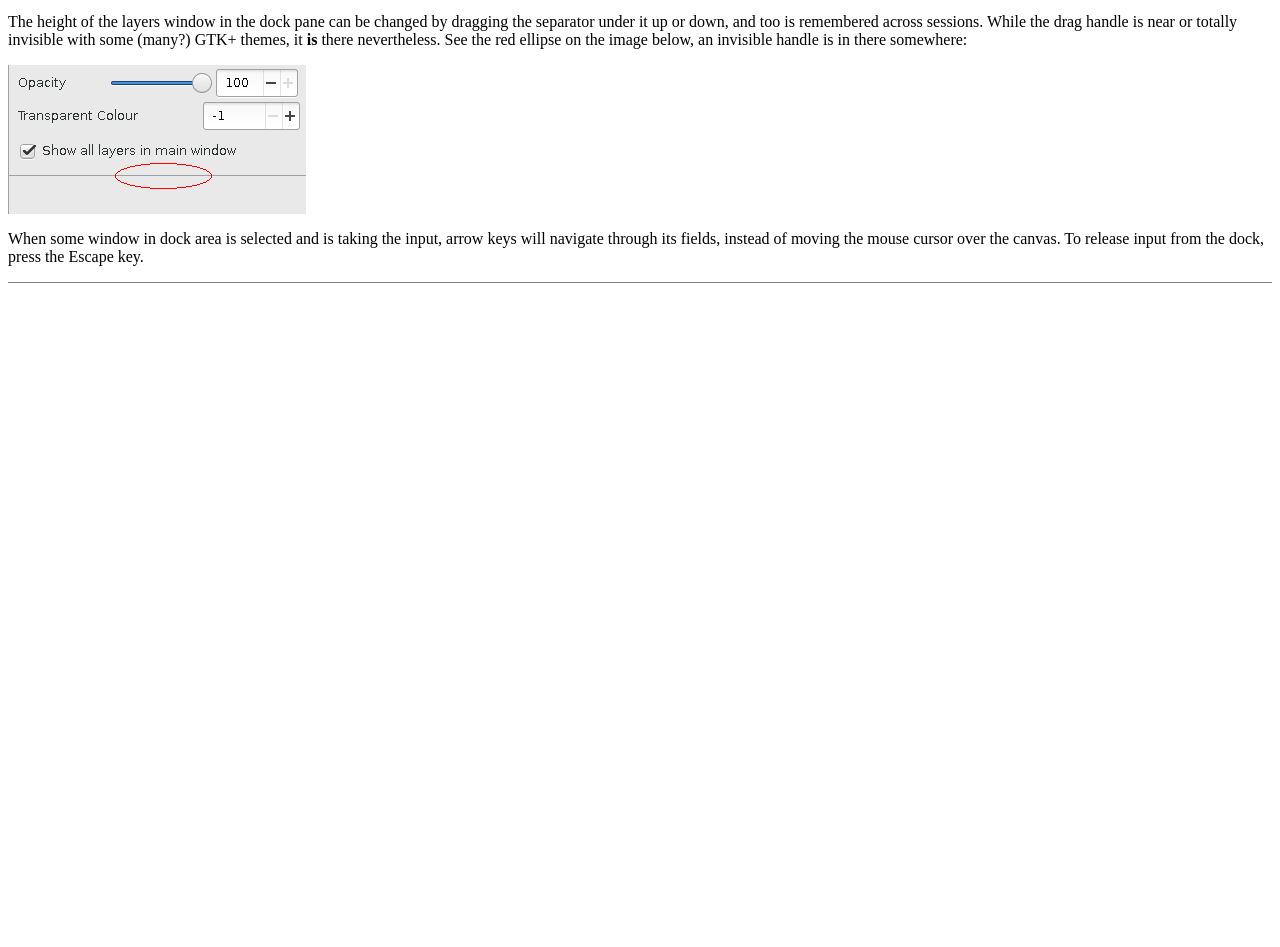
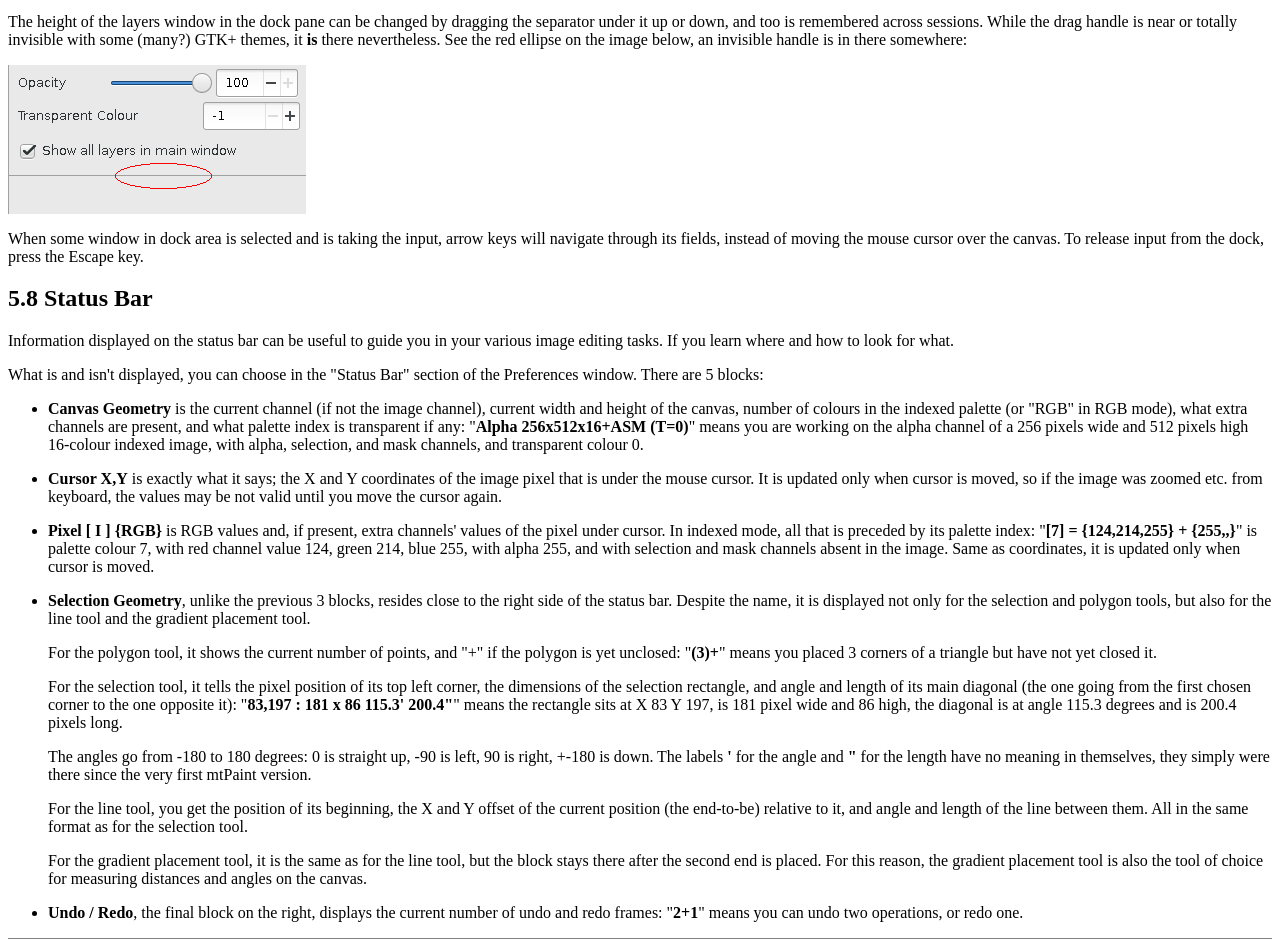
Before and after one commit to wjaguar/mtpaint_handbook, a plain HTML site: page docs/en_GB/chap_05.html in a window 1280 px wide. Shown: the part 4709-5656 px from the top of the page. Before the commit the page ends 5000 px from the top, so only its background shows below. Drawn offline with Linux system fonts and the light colour scheme.

Commit message:
Version 3.50

```diff
--- a/docs/en_GB/chap_05.html
+++ b/docs/en_GB/chap_05.html
@@ -266,6 +266,71 @@ will navigate through its fields, instead of moving the mouse cursor over the
 canvas. To release input from the dock, press the Escape key.
 </P>
 
+<H2 ID="SEC8">5.8 Status Bar</H2>
+
+<P>
+Information displayed on the status bar can be useful to guide you in your
+various image editing tasks. If you learn where and how to look for what.
+</P>
+<P>
+What is and isn't displayed, you can choose in the "Status Bar" section of the
+Preferences window. There are 5 blocks:
+</P>
+
+<UL>
+<LI><B>Canvas Geometry</B> is the current channel (if not the image channel), current
+width and height of the canvas, number of colours in the indexed palette (or
+"RGB" in RGB mode), what extra channels are present, and what palette index is
+transparent if any: "<B>Alpha 256x512x16+ASM (T=0)</B>" means you are working on the
+alpha channel of a 256 pixels wide and 512 pixels high 16-colour indexed image,
+with alpha, selection, and mask channels, and transparent colour 0.
+<P></P>
+<LI><B>Cursor X,Y</B> is exactly what it says; the X and Y coordinates of the image
+pixel that is under the mouse cursor. It is updated only when cursor is moved,
+so if the image was zoomed etc. from keyboard, the values may be not valid until
+you move the cursor again.
+<P></P>
+<LI><B>Pixel [ I ] {RGB}</B> is RGB values and, if present, extra channels' values of
+the pixel under cursor. In indexed mode, all that is preceded by its palette
+index: "<B>[7] = {124,214,255} + {255,,}</B>" is palette colour 7, with red channel
+value 124, green 214, blue 255, with alpha 255, and with selection and mask
+channels absent in the image. Same as coordinates, it is updated only when cursor
+is moved.
+<P></P>
+<LI><B>Selection Geometry</B>, unlike the previous 3 blocks, resides close to the right
+side of the status bar. Despite the name, it is displayed not only for the
+selection and polygon tools, but also for the line tool and the gradient
+placement tool.
+<P></P>
+For the polygon tool, it shows the current number of points, and "+" if the
+polygon is yet unclosed: "<B>(3)+</B>" means you placed 3 corners of a triangle but
+have not yet closed it.
+<P></P>
+For the selection tool, it tells the pixel position of its top left corner, the
+dimensions of the selection rectangle, and angle and length of its main diagonal
+(the one going from the first chosen corner to the one opposite it):
+"<B>83,197 : 181 x 86   115.3' 200.4"</B>" means the rectangle sits at X 83 Y 197,
+is 181 pixel wide and 86 high, the diagonal is at angle 115.3 degrees and is
+200.4 pixels long.
+<P></P>
+The angles go from -180 to 180 degrees: 0 is straight up, -90 is left, 90 is
+right, +-180 is down. The labels <B>'</B> for the angle and <B>"</B> for the length
+have no meaning in themselves, they simply were there since the very first
+mtPaint version.
+<P></P>
+For the line tool, you get the position of its beginning, the X and Y offset of
+the current position (the end-to-be) relative to it, and angle and length of the
+line between them. All in the same format as for the selection tool.
+<P></P>
+For the gradient placement tool, it is the same as for the line tool, but the
+block stays there after the second end is placed. For this reason, the gradient
+placement tool is also the tool of choice for measuring distances and angles on
+the canvas.
+<P></P>
+<LI><B>Undo / Redo</B>, the final block on the right, displays the current number of
+undo and redo frames: "<B>2+1</B>" means you can undo two operations, or redo one.
+</UL>
+
 <HR NOSHADE SIZE=1>
 
 <!-- html code generated by txt2tags 2.6.1171 (http://txt2tags.org) -->
```
Also changed, not shown: docs/en_GB/chap_00.html (+1 -0 lines), docs/en_GB/chap_01.html (+1 -1 lines), docs/en_GB/chap_B.html (+2 -2 lines), docs/en_GB/chap_C.html (+5 -1 lines), docs/en_GB/chap_D.html (+3 -3 lines), docs/index.html (+1 -1 lines), docs/img/2.4a.png, 7 other files.
